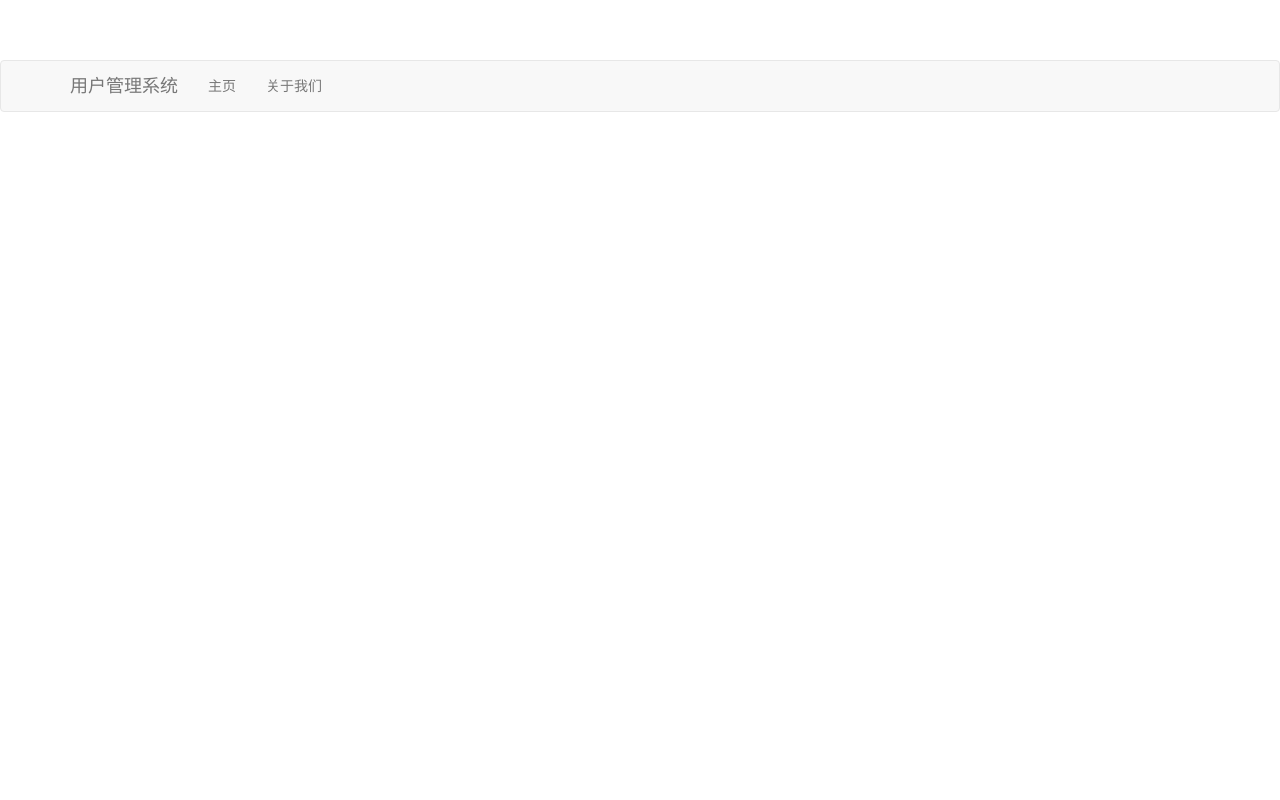
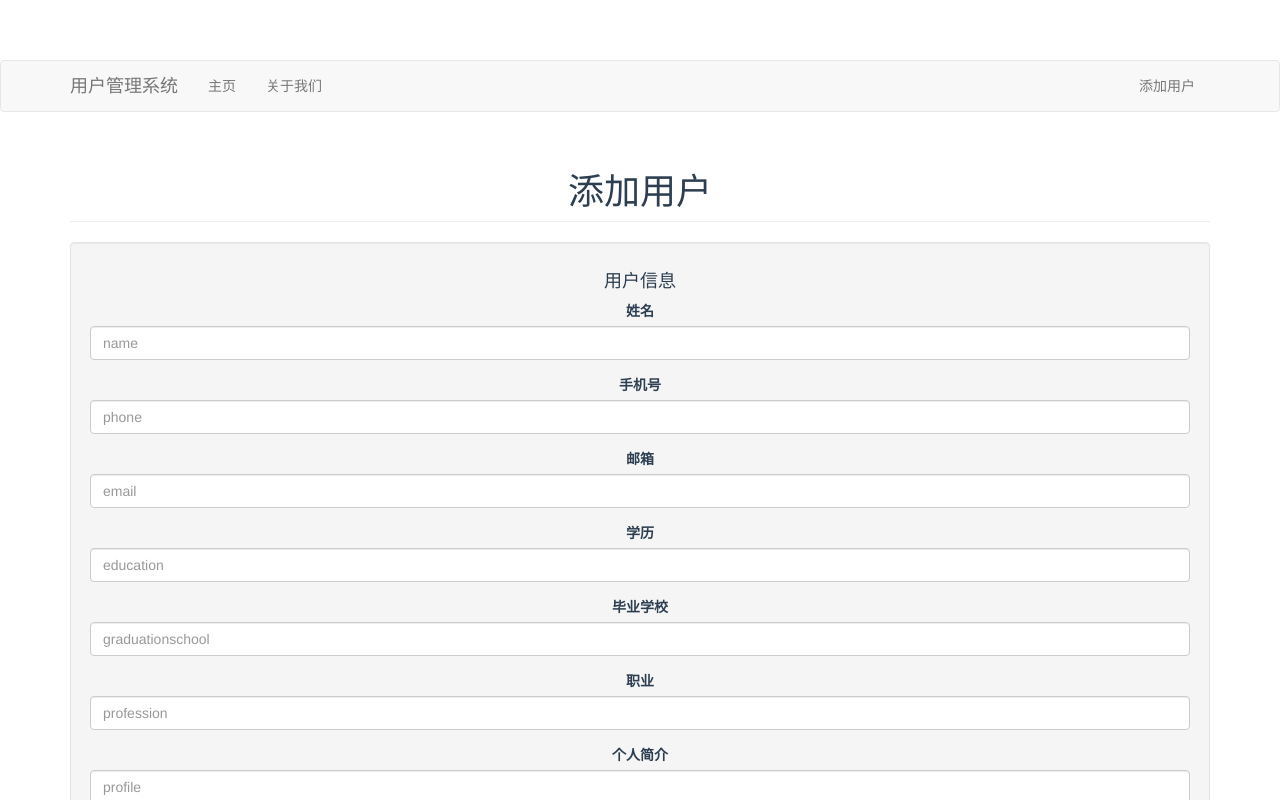
Before and after one commit to lakshmankashyap/useradmin, a Vue app: page /add in a window 1280 px wide. Shown: the top 800 px of the page. Built offline with nearby package versions, Linux system fonts and the light colour scheme; what vue-resource would draw is missing.

Commit message:
修改
修改

```diff
--- /dev/null
+++ b/src/components/Add.vue
@@ -0,0 +1,77 @@
+<template>
+  <div class="add container">
+      <h1 class="page-header">添加用户</h1>
+      <form v-on:submit="addCustomer">
+          <div class="well">
+            <h4>用户信息</h4>
+            <div class="form-group">
+                <label>姓名</label>
+                <input type="text" class="form-control" placeholder="name" v-model="customer.name">
+            </div>
+            <div class="form-group">
+                <label>手机号</label>
+                <input type="text" class="form-control" placeholder="phone" v-model="customer.phone">
+            </div>
+            <div class="form-group">
+                <label>邮箱</label>
+                <input type="text" class="form-control" placeholder="email" v-model="customer.email">
+            </div>
+            <div class="form-group">
+                <label>学历</label>
+                <input type="text" class="form-control" placeholder="education" v-model="customer.education">
+            </div>
+            <div class="form-group">
+                <label>毕业学校</label>
+                <input type="text" class="form-control" placeholder="graduationschool" v-model="customer.graduationschool">
+            </div>
+            <div class="form-group">
+                <label>职业</label>
+                <input type="text" class="form-control" placeholder="profession" v-model="customer.profession">
+            </div>
+            <div class="form-group">
+                <label>个人简介</label>
+                <textarea rows="10" class="form-control" placeholder="profile" v-model="customer.profile"></textarea>
+            </div>
+            <button type="sumit" class="btn btn-primary">添加</button>
+          </div>
+      </form>
+  </div>
+</template>
+
+<script>
+export default {
+  name: 'add',
+  data () {
+    return {
+      customer:{}
+    }
+  },
+  methods:{
+      addCustomer(e){
+        if(!this.customer.name || !this.customer.phone || !this.customer.email){
+          console.log("请添加对应的信息！")
+        }else{
+          let newCustomer = {
+            name:this.customer.name,
+            phone:this.customer.phone,
+            email:this.customer.email,
+            education:this.customer.education,
+            graduationschool:this.customer.education,
+            profession:this.customer.profession,
+            profile:this.customer.profile
+          }
+           this.$http.post("http://localhost:3000/users",newCustomer).then(function(response){
+             this.$router.push({path:"/"})
+           })
+          e.preventDefault()
+        }
+        e.preventDefault()
+      }
+  }
+}
+</script>
+
+<!-- Add "scoped" attribute to limit CSS to this component only -->
+<style scoped>
+
+</style>
--- a/src/main.js
+++ b/src/main.js
@@ -6,6 +6,7 @@ import VueRouter from 'vue-router'
 import VueResource from 'vue-resource'
 import Customers from './components/Customers'
 import About from './components/About'
+import Add from './components/Add'
 
 Vue.use(VueRouter)
 Vue.use(VueResource)
@@ -15,7 +16,8 @@ const router = new VueRouter({
    base:__dirname,
    routes:[
      {path:"/",component:Customers},
-     {path:"/about",component:About}
+     {path:"/about",component:About},
+     {path:"/add",component:Add}
    ]
 })
 
@@ -42,6 +44,11 @@ new Vue({
               <li><router-link to="/">主页</router-link></li>
               <li><router-link to="/about">关于我们</router-link></li>
             </ul>
+
+            <ul class="nav navbar-nav navbar-right">
+              <li><router-link to="/add">添加用户</router-link></li>
+            </ul>
+
           </div>
         </div>
       </nav>
```
